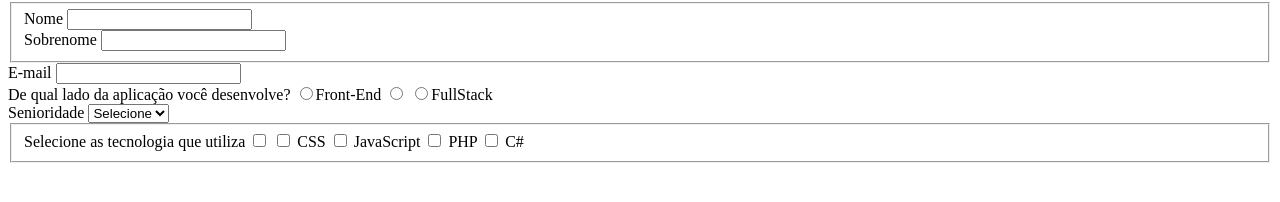
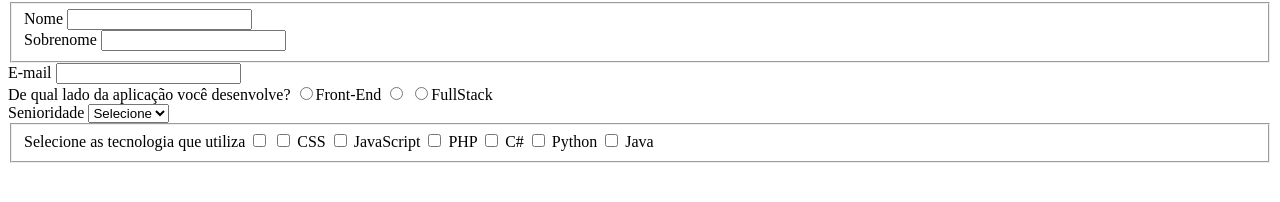
Before and after one commit to mattheusp/Formulario_cadastro-de-progamadores, a plain HTML site: page Criando fomullário com HTML e CSS/index.html in a window 1280 px wide. Shown: the part 130-332 px from the top of the page. Drawn offline with Linux system fonts and the light colour scheme.

Commit message:
commit_v8

```diff
--- a/Criando fomullário com HTML e CSS/index.html
+++ b/Criando fomullário com HTML e CSS/index.html
@@ -66,10 +66,13 @@
                 <label for="tecnologia4">PHP</label>
                 <input type="checkbox" id="tecnologia5" name="tecnologia5" value="C#">
                 <label for="tecnologia5">C#</label>
-
+                <input type="checkbox" id="tecnologia6" name="tecnologia6" value="Python">
+                <label for="tecnologia6">Python</label>
+                <input type="checkbox" id="tecnologia7" name="tecnologia7" value="Java">
+                <label for="tecnologia7">Java</label>
             </div>
         </fieldset>
+
     </form>
-
 </body>
 </html>
```
